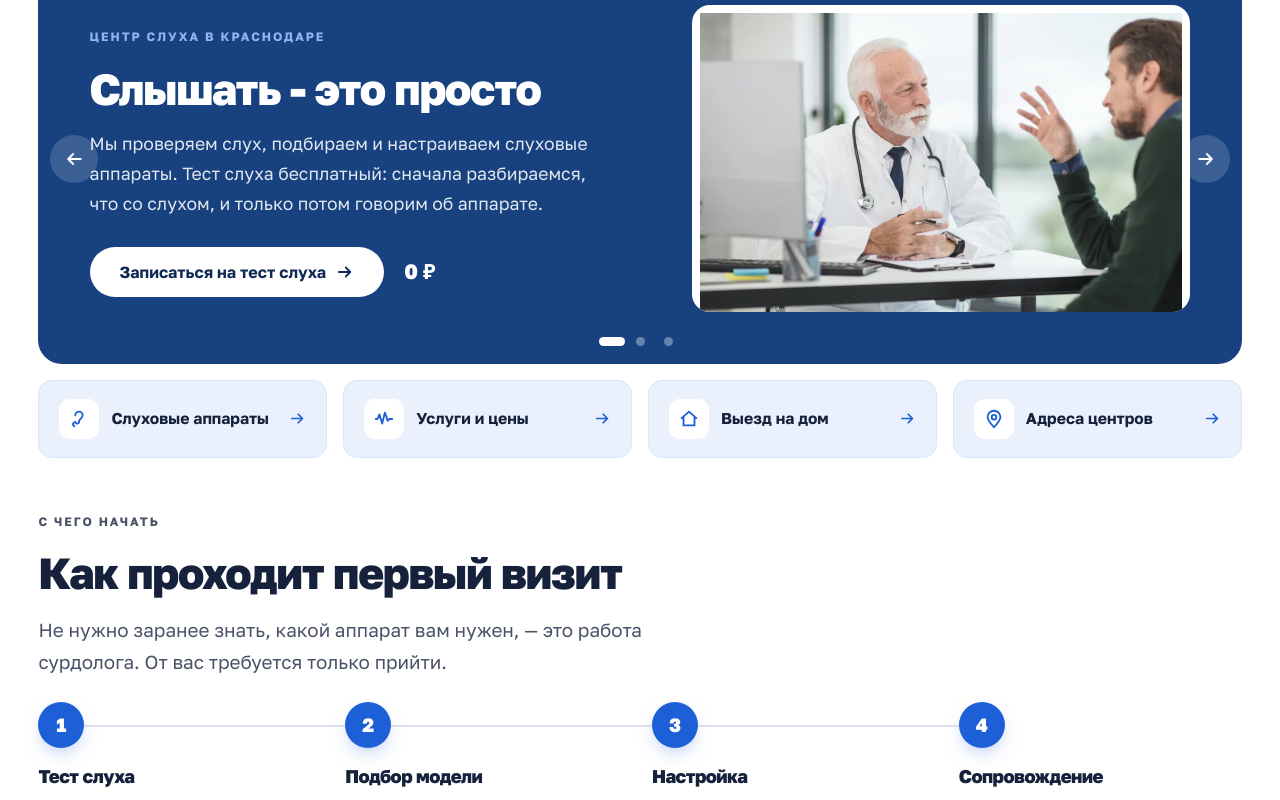
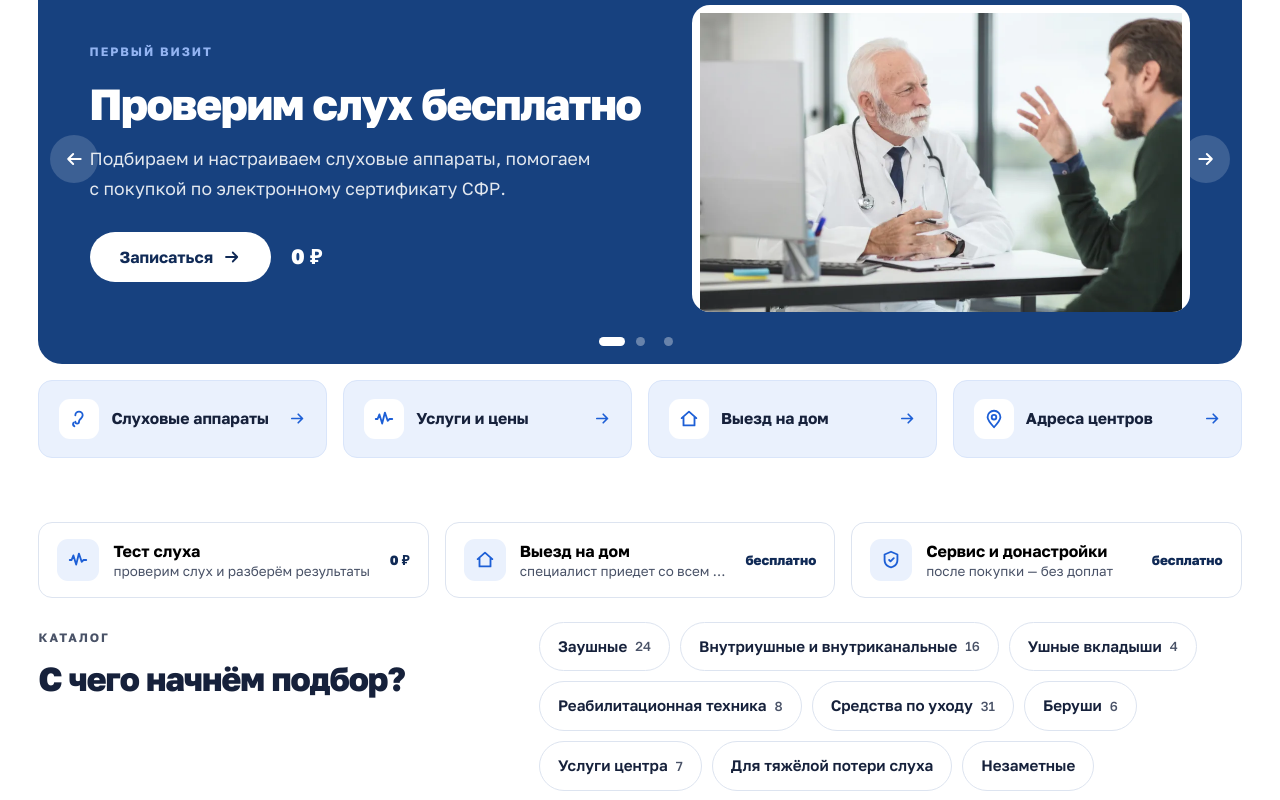
Before and after one commit to FrogHoppingAmongTulips/centr-sluha-site, a React (Vite) app: page / in a window 1280 px wide. Shown: the part 200-1000 px from the top of the page. Built offline with nearby package versions, Linux system fonts and the light colour scheme; no server answers.

Commit message:
Главная собрана по разметке центра: офферы, подбор, бренды, цифры, «Как мы работаем»

```diff
--- a/src/data/site.js
+++ b/src/data/site.js
@@ -28,12 +28,12 @@ export const NAV = [
 /* ——— Первый экран: снимок и карточка с рассказом о центре ——— */
 export const SLIDES = [
   {
-    eyebrow: 'Центр слуха в Краснодаре',
-    title: 'Слышать - это просто',
-    text: 'Мы проверяем слух, подбираем и настраиваем слуховые аппараты. Тест слуха бесплатный: сначала разбираемся, что со слухом, и только потом говорим об аппарате.',
-    text2: 'Предлагаем то, что подходит вашему слуху и бюджету, а не самое дорогое. Донастройки после покупки — без доплат, приходите столько раз, сколько нужно.',
+    eyebrow: 'Первый визит',
+    title: 'Проверим слух бесплатно',
+    text: 'Подбираем и настраиваем слуховые аппараты, помогаем с покупкой по электронному сертификату СФР.',
+    text2: '',
     note: '0 ₽',
-    cta: 'Записаться на тест слуха',
+    cta: 'Записаться',
     cover: '/photo/consult.webp',
   },
   {
--- a/src/pages/Home.jsx
+++ b/src/pages/Home.jsx
@@ -11,7 +11,7 @@ import Seo from '../components/Seo'
 import { useRequestForm } from '../components/RequestModal'
 import Faq from '../components/Faq'
 import { useContent } from '../components/ContentContext'
-import { STEPS, FAQ } from '../data/site'
+import { OFFERS, PICKER, CATEGORIES, BRANDS, ADVANTAGES, STEPS, STATS, FAQ } from '../data/site'
 import './Pages.css'
 import './Sections.css'
 
@@ -30,25 +30,37 @@ export default function Home() {
 
       <HeroSlider />
 
-      {/* С ЧЕГО НАЧАТЬ — для тех, кто пришёл без понимания, что делать */}
-      <section className="section section--tight">
-        <div className="container">
-          <Reveal className="section-head" style={{ marginBottom: 24 }}>
-            <span className="eyebrow">С чего начать</span>
-            <h2>Как проходит первый визит</h2>
-            <p className="lead">
-              Не нужно заранее знать, какой аппарат вам нужен, — это работа сурдолога.
-              От вас требуется только прийти.
-            </p>
-          </Reveal>
-          <div className="steps steps--flat">
-            {STEPS.map((s, i) => (
-              <Reveal className="step" key={i} delay={i * 60}>
-                <span className="step__n">{s.n}</span>
-                <h3>{s.title}</h3>
-                <p>{s.text}</p>
-              </Reveal>
+      {/* КЛЮЧЕВЫЕ ОФФЕРЫ — строкой под слайдером */}
+      <section className="offers">
+        <div className="container offers__row">
+          {OFFERS.map((o, i) => (
+            <button className="offer" key={i} onClick={() => openForm('visit')}>
+              <span className="offer__ic"><Icon name={o.icon} size={22} /></span>
+              <span className="offer__text">
+                <strong>{o.title}</strong>
+                <small>{o.text}</small>
+              </span>
+              <span className="offer__note">{o.note}</span>
+            </button>
+          ))}
+        </div>
+      </section>
+
+      {/* БЫСТРЫЙ ПОДБОР — разделы каталога одной строкой */}
+      <section className="section section--tight" style={{ paddingTop: 24, paddingBottom: 'clamp(32px, 4vw, 52px)' }}>
+        <div className="container picker">
+          <div>
+            <span className="eyebrow">Каталог</span>
+            <h2>С чего начнём подбор?</h2>
+          </div>
+          <div className="cat-chips">
+            {CATEGORIES.map((c) => (
+              <Link key={c.slug} to={`/catalog?cat=${c.slug}`} className="chip">{c.title} <small>{c.count}</small></Link>
             ))}
+            {PICKER.slice(0, 3).map((p, i) => (
+              <Link key={i} to={`/catalog?cat=${p.cat}`} className="chip">{p.label}</Link>
+            ))}
+            <Link to="/catalog" className="chip chip--all">Весь каталог <Icon name="arrow" size={15} /></Link>
           </div>
         </div>
       </section>
@@ -132,6 +144,59 @@ export default function Home() {
         </div>
       </section>
 
+      {/* БРЕНДЫ */}
+      <section className="section section--tight" style={{ paddingTop: 0 }}>
+        <div className="container">
+          <Reveal className="brands">
+            {BRANDS.map((b) => <span key={b} className="brands__logo">{b}</span>)}
+          </Reveal>
+        </div>
+      </section>
+
+      {/* ЦИФРЫ */}
+      <section className="stats">
+        <div className="container stats__grid">
+          {STATS.map((s, i) => (
+            <Reveal className="stats__item" key={i}>
+              <div className="stats__value">{s.value}<span>{s.suffix}</span></div>
+              <div className="stats__label">{s.label}</div>
+            </Reveal>
+          ))}
+        </div>
+      </section>
+
+      {/* КАК МЫ РАБОТАЕМ — преимущества и этапы приёма */}
+      <section className="section">
+        <div className="container">
+          <Reveal className="head-row">
+            <div className="section-head" style={{ marginBottom: 0 }}>
+              <span className="eyebrow">Почему к нам</span>
+              <h2>Как мы работаем</h2>
+            </div>
+            <button className="link-more" onClick={() => openForm('ask')}>Задать вопрос <Icon name="arrow" size={18} /></button>
+          </Reveal>
+          <div className="adv__grid">
+            {ADVANTAGES.map((a, i) => (
+              <Reveal className="adv__item" key={i} delay={i * 60}>
+                <span className="adv__ic"><Icon name={a.icon} size={22} /></span>
+                <h3>{a.title}</h3>
+                <p>{a.text}</p>
+              </Reveal>
+            ))}
+          </div>
+        </div>
+
+        <div className="container steps">
+          {STEPS.map((s, i) => (
+            <Reveal className="step" key={i} delay={i * 60}>
+              <span className="step__n">{s.n}</span>
+              <h3>{s.title}</h3>
+              <p>{s.text}</p>
+            </Reveal>
+          ))}
+        </div>
+      </section>
+
       {/* ЗАПИСЬ — форма прямо на главной, как просил центр */}
       <section className="section section--sand">
         <div className="container form-split">
```
Also changed, not shown: 1 other file (tests, documents, lock files or other folders).
